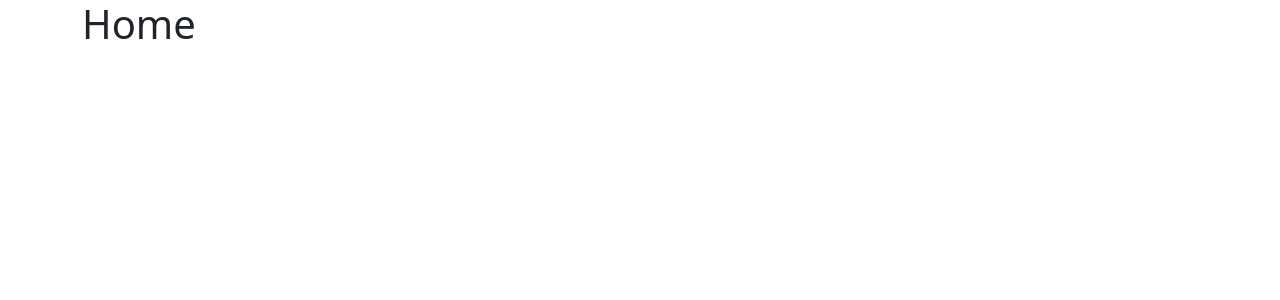
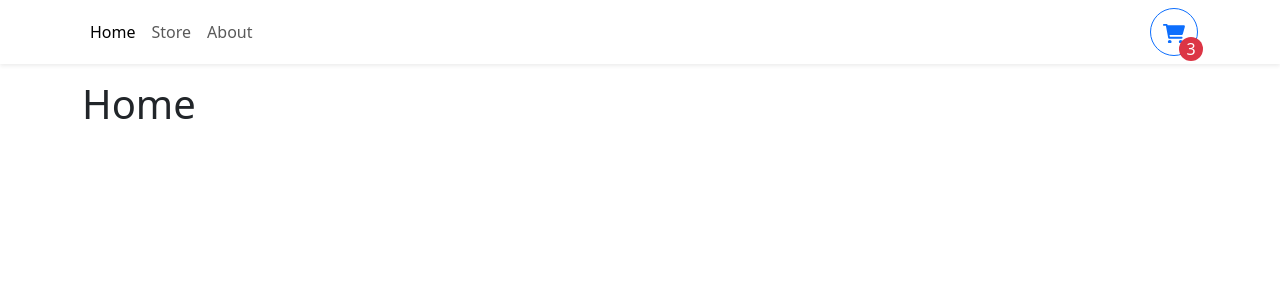
Before and after one commit to myreacts/How-To-Create-An-Advanced-Shopping-Cart-With-React-and-TypeScript, a React (Vite) app: page / in a window 1280 px wide. Shown: the top 300 px of the page. Built offline with nearby package versions, Linux system fonts and the light colour scheme.

Commit message:
feat: 新增导航栏
Signed-off-by: baizhi958216 <1475289190@qq.com>

```diff
--- a/src/App.tsx
+++ b/src/App.tsx
@@ -3,9 +3,12 @@
 import Home from "./pages/Home";
 import Store from "./pages/Store";
 import About from "./pages/About";
+import { Navbar } from "./components/Navbar";
 
 function App() {
   return (
+    <>
+      <Navbar />
       <Container className="mb-4">
         <Routes>
           <Route path="/" element={<Home />} />
@@ -13,6 +16,7 @@
           <Route path="/about" element={<About />} />
         </Routes>
       </Container>
+    </>
   );
 }
 
--- /dev/null
+++ b/src/components/Navbar.tsx
@@ -0,0 +1,50 @@
+import { Button, Container, Nav, Navbar as NavbarBs } from "react-bootstrap";
+import { NavLink } from "react-router-dom";
+
+export function Navbar() {
+  return (
+    // 导航栏
+    <NavbarBs sticky="top" className="bg-white shadow-sm mb-3">
+      <Container>
+        <Nav className="me-auto">
+          <Nav.Link to="/" as={NavLink}>
+            Home
+          </Nav.Link>
+          <Nav.Link to="/store" as={NavLink}>
+            Store
+          </Nav.Link>
+          <Nav.Link to="/about" as={NavLink}>
+            About
+          </Nav.Link>
+        </Nav>
+        <Button
+          style={{ width: "3rem", height: "3rem", position: "relative" }}
+          variant="outline-primary"
+          className="rounded-circle"
+        >
+          <svg
+            xmlns="http://www.w3.org/2000/svg"
+            viewBox="0 0 576 512"
+            fill="currentColor"
+          >
+            <path d="M96 0C107.5 0 117.4 8.19 119.6 19.51L121.1 32H541.8C562.1 32 578.3 52.25 572.6 72.66L518.6 264.7C514.7 278.5 502.1 288 487.8 288H170.7L179.9 336H488C501.3 336 512 346.7 512 360C512 373.3 501.3 384 488 384H159.1C148.5 384 138.6 375.8 136.4 364.5L76.14 48H24C10.75 48 0 37.25 0 24C0 10.75 10.75 0 24 0H96zM128 464C128 437.5 149.5 416 176 416C202.5 416 224 437.5 224 464C224 490.5 202.5 512 176 512C149.5 512 128 490.5 128 464zM512 464C512 490.5 490.5 512 464 512C437.5 512 416 490.5 416 464C416 437.5 437.5 416 464 416C490.5 416 512 437.5 512 464z" />
+          </svg>
+          <div
+            className="rounded-circle bg-danger d-flex justify-content-center align-items-center"
+            style={{
+              color: "white",
+              width: "1.5rem",
+              height: "1.5rem",
+              position: "absolute",
+              bottom: "0",
+              right: "0",
+              transform: "translate(25%, 25%)",
+            }}
+          >
+            3
+          </div>
+        </Button>
+      </Container>
+    </NavbarBs>
+  );
+}
```
Lines whose indentation alone changed are shown as unchanged.
